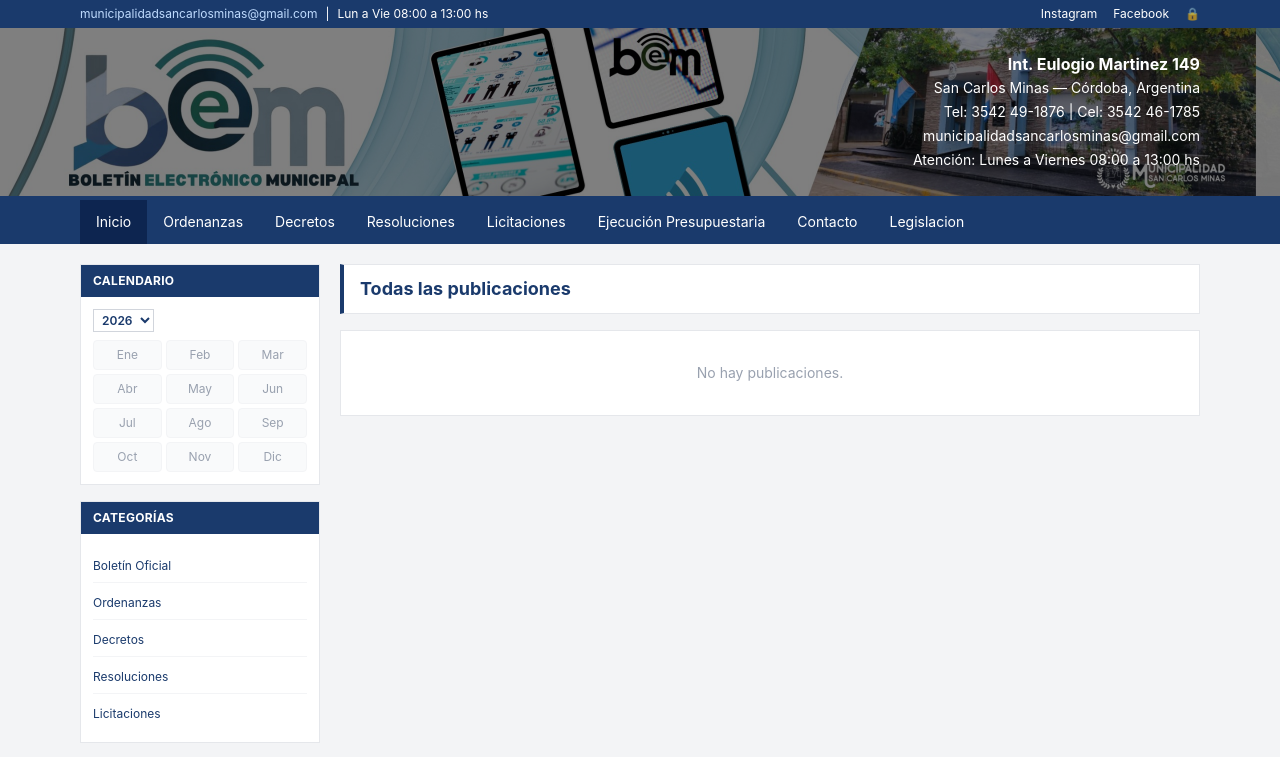
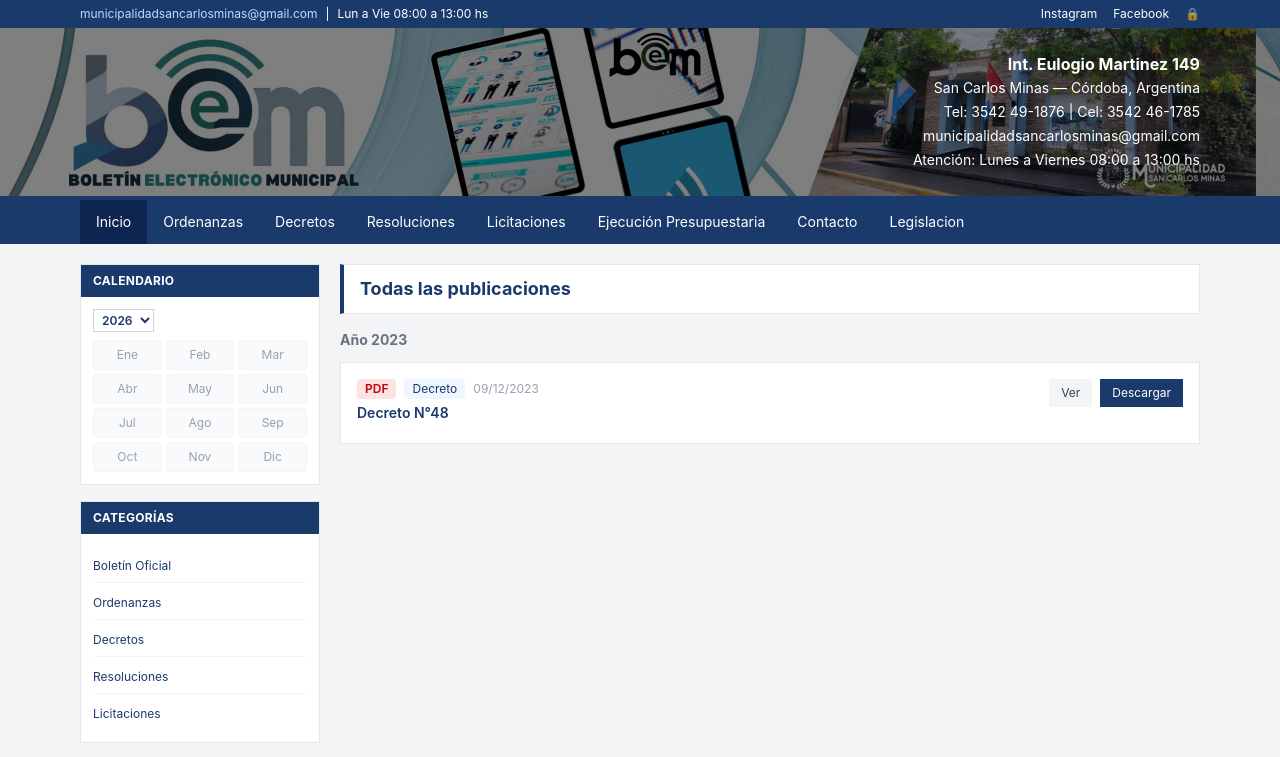
Before and after one commit to Enzo22-05/boletin-electronico-municipal, a React (Vite) app: page / in a window 1280 px wide. Shown: the top 757 px of the page. Built offline with nearby package versions, Linux system fonts and the light colour scheme.

Commit message:
decreto 48

```diff
--- a/src/components/DocList.jsx
+++ b/src/components/DocList.jsx
@@ -1,22 +1,20 @@
+import { useState, useEffect } from "react";
 import { useSearchParams } from "react-router-dom";
-import { useDocs } from "../context/DocumentsContext";
 import { useAdmin } from "../context/AdminContext";
-import { Link } from "react-router-dom";
 import { MESES } from "../data";
+import docsData from "../docs.json"; // <-- JSON con tus documentos
 
 export default function DocList({ tipo, titulo }) {
-  const { docs, removeDoc } = useDocs();
   const { isAdmin } = useAdmin();
+  const [docs, setDocs] = useState([]);
   const [searchParams] = useSearchParams();
 
-  const mesFiltro =
-    searchParams.get("mes") !== null
-      ? parseInt(searchParams.get("mes"))
-      : null;
+  useEffect(() => {
+    setDocs(docsData); // cargamos todos los documentos desde JSON
+  }, []);
 
-  const anioFiltro = searchParams.get("anio")
-    ? parseInt(searchParams.get("anio"))
-    : null;
+  const mesFiltro = searchParams.get("mes") ? parseInt(searchParams.get("mes")) : null;
+  const anioFiltro = searchParams.get("anio") ? parseInt(searchParams.get("anio")) : null;
 
   let items = tipo ? docs.filter((d) => d.tipo === tipo) : docs;
 
@@ -26,9 +24,7 @@ export default function DocList({ tipo, titulo }) {
     );
   }
 
-  items = [...items].sort(
-    (a, b) => new Date(b.fechaISO || 0) - new Date(a.fechaISO || 0)
-  );
+  items = [...items].sort((a, b) => new Date(b.fechaCorta) - new Date(a.fechaCorta));
 
   const agrupados = {};
   if (mesFiltro === null) {
@@ -39,9 +35,7 @@ export default function DocList({ tipo, titulo }) {
   }
 
   const mesLabel =
-    mesFiltro !== null
-      ? ` — ${MESES[mesFiltro]}${anioFiltro ? " " + anioFiltro : ""}`
-      : "";
+    mesFiltro !== null ? ` — ${MESES[mesFiltro]}${anioFiltro ? " " + anioFiltro : ""}` : "";
 
   return (
     <div>
@@ -50,14 +44,6 @@ export default function DocList({ tipo, titulo }) {
           {titulo}
           {mesLabel}
         </span>
-        {isAdmin && (
-          <Link
-            to="/admin/subir"
-            className="text-sm font-normal bg-[#1a3a6c] text-white px-3 py-1 hover:bg-[#0d2550] no-underline"
-          >
-            + Subir documento
-          </Link>
-        )}
       </div>
 
       {items.length === 0 ? (
@@ -72,7 +58,7 @@ export default function DocList({ tipo, titulo }) {
               <h2 className="text-sm font-bold text-gray-500 mb-3">Año {anio}</h2>
               <div className="space-y-3">
                 {agrupados[anio].map((d) => (
-                  <Card key={d.id} d={d} isAdmin={isAdmin} removeDoc={removeDoc} />
+                  <Card key={d.id} d={d} isAdmin={isAdmin} />
                 ))}
               </div>
             </div>
@@ -80,7 +66,7 @@ export default function DocList({ tipo, titulo }) {
       ) : (
         <div className="space-y-3">
           {items.map((d) => (
-            <Card key={d.id} d={d} isAdmin={isAdmin} removeDoc={removeDoc} />
+            <Card key={d.id} d={d} isAdmin={isAdmin} />
           ))}
         </div>
       )}
@@ -88,7 +74,7 @@ export default function DocList({ tipo, titulo }) {
   );
 }
 
-function Card({ d, isAdmin, removeDoc }) {
+function Card({ d, isAdmin }) {
   // Descarga directa de Drive
   const driveIdMatch = d.url.match(/\/d\/(.*?)\//);
   const driveId = driveIdMatch ? driveIdMatch[1] : null;
@@ -128,7 +114,7 @@ function Card({ d, isAdmin, removeDoc }) {
         </a>
         {isAdmin && (
           <button
-            onClick={() => removeDoc(d.id)}
+            onClick={() => alert("Para esta opción JSON, eliminar requiere editar docs.json")}
             className="text-red-600 text-xs hover:underline"
           >
             Eliminar
--- /dev/null
+++ b/src/docs.json
@@ -0,0 +1,12 @@
+[
+    {
+      "id": 1,
+      "titulo": "Decreto N°48",
+      "tipo": "Decreto",
+      "url": "https://drive.google.com/file/d/1XktGoKft6tEfvcN2Q_1eE1iKX5U8zkY5/preview?usp=sharing",
+      "descripcion": "",
+      "fechaCorta": "09/12/2023",
+      "mes": 12,
+      "anio": 2023
+    }
+  ]
```
